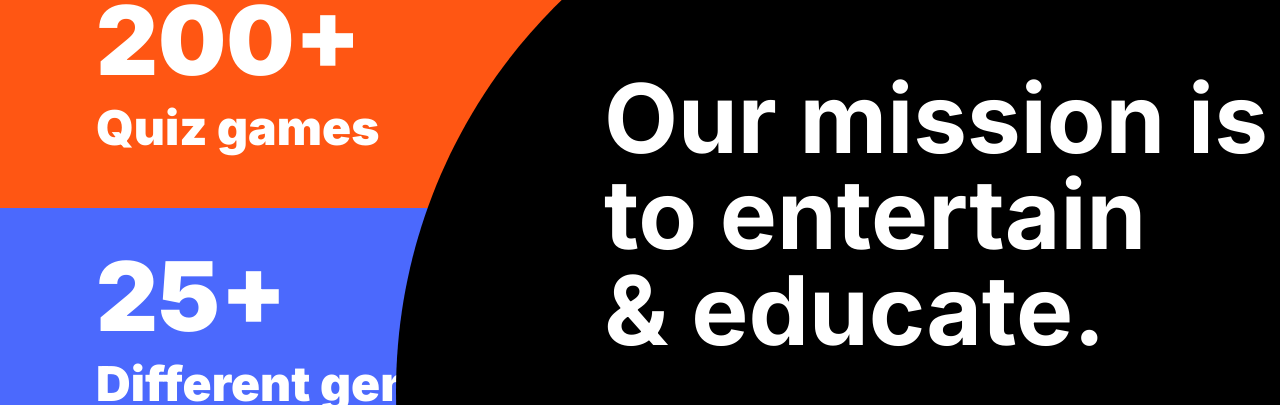
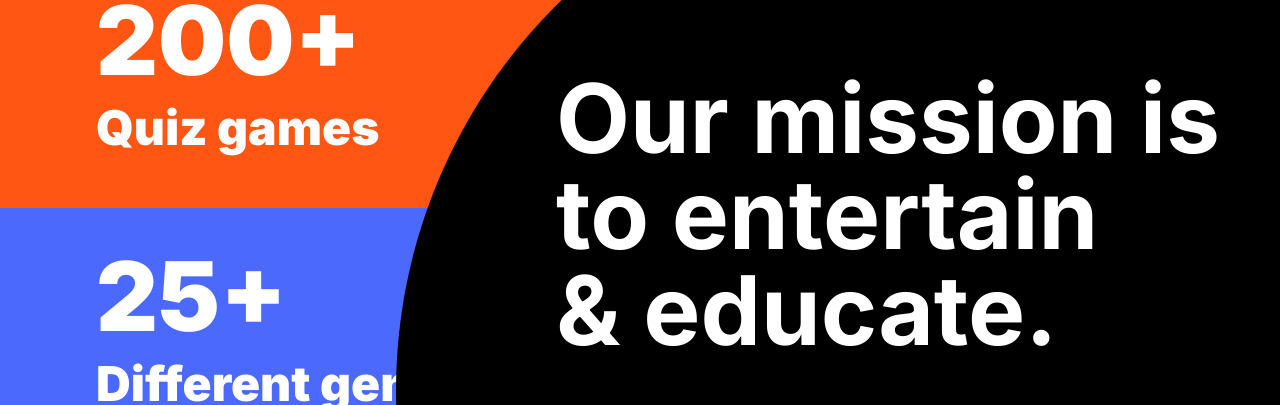
Before and after one commit to SousouBer/quizwiz-frontend, a Vue app: page /landing in a window 1280 px wide. Shown: the part 547-952 px from the top of the page. Built offline with nearby package versions, Linux system fonts and the light colour scheme.

Commit message:
fix: fix landing heading again

```diff
--- a/src/components/layouts/LayoutsLanding.vue
+++ b/src/components/layouts/LayoutsLanding.vue
@@ -5,7 +5,7 @@
     <div class="relative">
       <div class="absolute heading-position-mobile sm:heading-position">
         <h1
-          class="text-white text-5xl sm:text-8xl font-bold leading-12 sm:transform sm:translate-y-32 sm:translate-x-40"
+          class="text-white text-5xl sm:text-8xl font-bold leading-12 sm:transform sm:translate-y-32 sm:translate-x-28"
         >
           Our mission is<br />
           to entertain<br />
```
